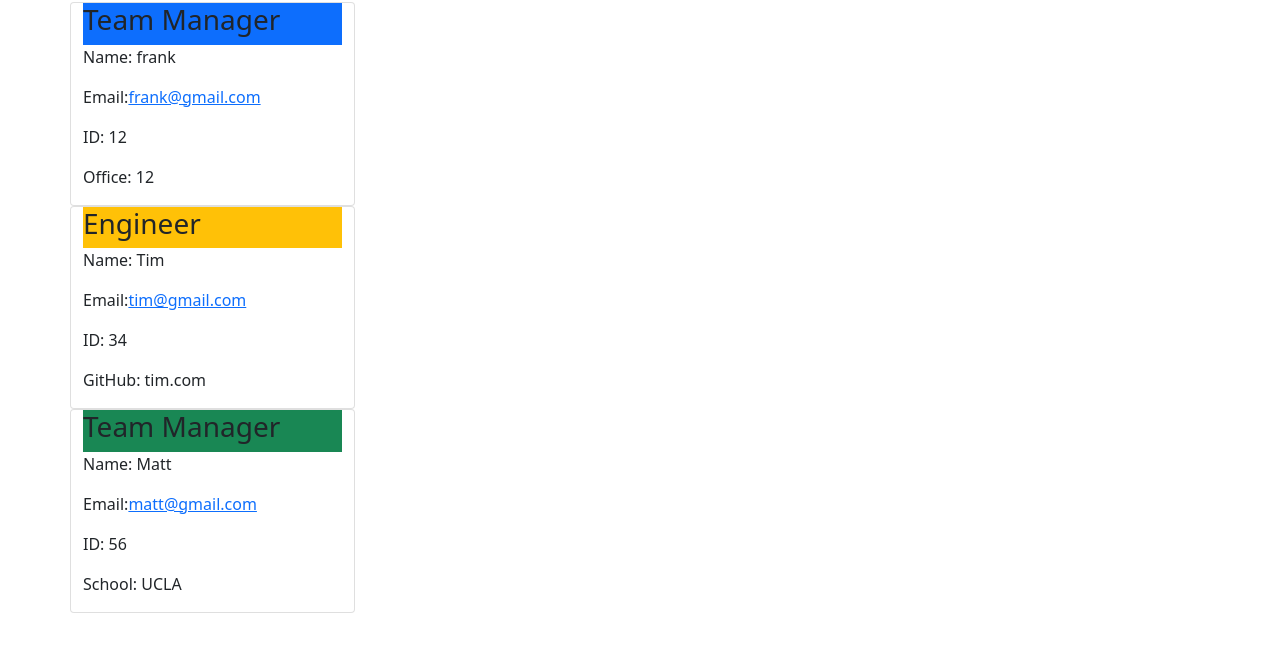
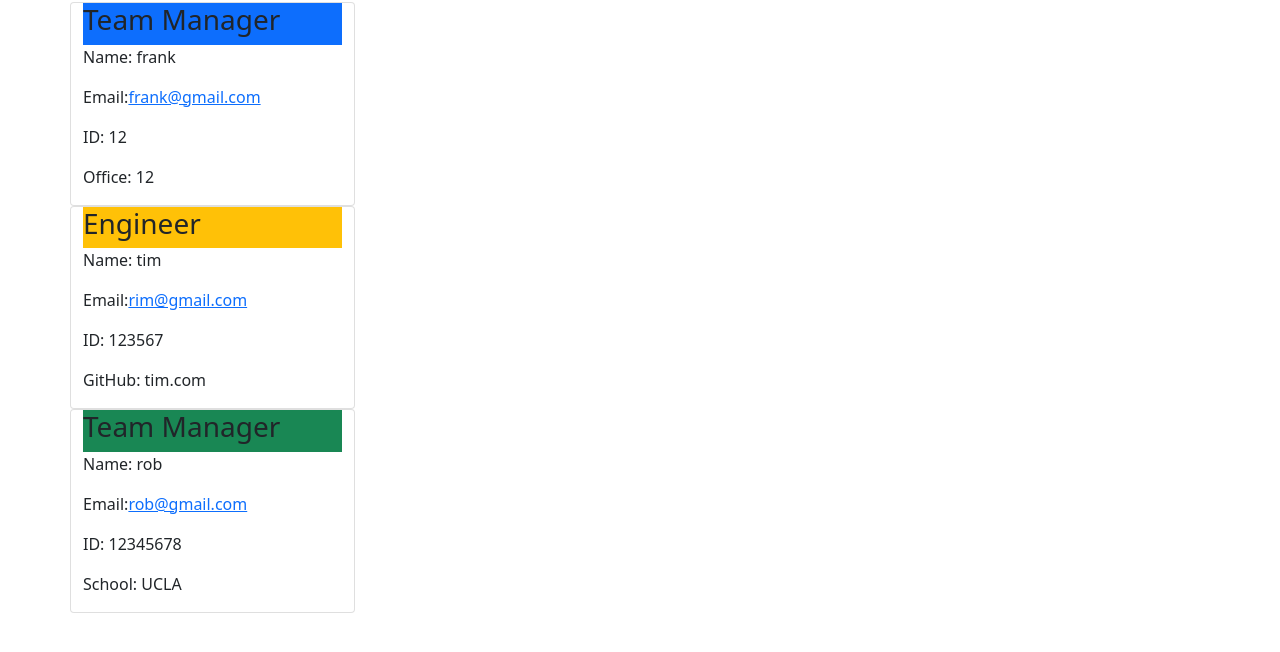
Before and after one commit to FranklinCedar92/TeamBuilder, a website: page index.html in a window 1280 px wide. Shown: the part 54-706 px from the top of the page. Drawn offline with nearby package versions, Linux system fonts and the light colour scheme.

```diff
--- a/index.html
+++ b/index.html
@@ -33,9 +33,9 @@
               <h3>Engineer</h3>
             </div>
             <div class="info">
-              <p>Name: Tim</p>
-              <p>Email:<a href="mailto://tim@gmail.com">tim@gmail.com</a></p>
-              <p>ID: 34</p>
+              <p>Name: tim</p>
+              <p>Email:<a href="mailto://rim@gmail.com">rim@gmail.com</a></p>
+              <p>ID: 123567</p>
               <p>GitHub: tim.com</p>
             </div>
           </div>
@@ -47,9 +47,9 @@
                 <h3>Team Manager</h3>
               </div>
               <div class="info">
-                <p>Name: Matt</p>
-                <p>Email:<a href="mailto://matt@gmail.com">matt@gmail.com</a></p>
-                <p>ID: 56</p>
+                <p>Name: rob</p>
+                <p>Email:<a href="mailto://rob@gmail.com">rob@gmail.com</a></p>
+                <p>ID: 12345678</p>
                 <p>School: UCLA</p>
               </div>
             </div>
```
Also changed, not shown: README.md (added), src/cards/engineer_card.js (deleted), src/cards/intern_card.js (deleted), src/cards/manager_card.js (deleted).
